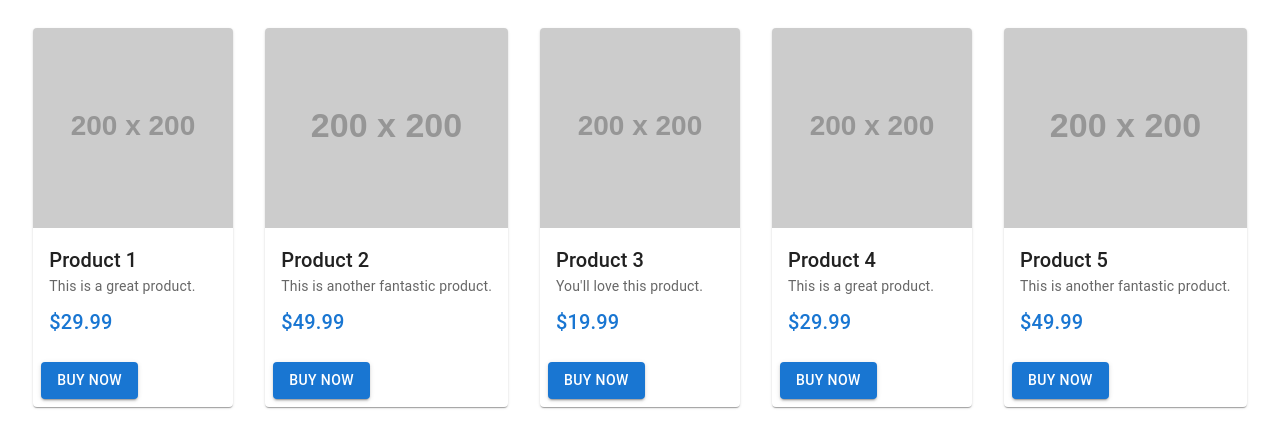
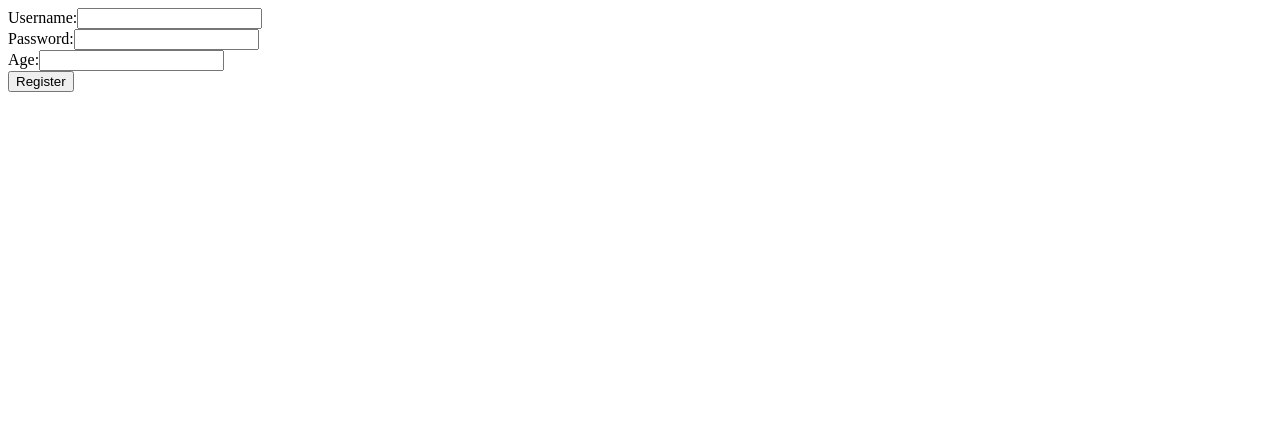
Before and after one commit to Pramoth-N/React-lab, a React (Vite) app in the folder react-lab/: page / in a window 1280 px wide. Shown: the top 448 px of the page. Built offline with nearby package versions, Linux system fonts and the light colour scheme.

Commit message:
From validation

```diff
--- a/react-lab/src/App.jsx
+++ b/react-lab/src/App.jsx
@@ -4,12 +4,14 @@ import LikeButton from './Components/Question2/LikeButton';
 import LoginStatus from './Components/Question3/LoginStatus';
 import TaskList from './Components/Question4/TaskList';
 import ProductList from './Components/Question5/ProductList';
+import EventRegistrationForm from './Components/Question6/Q1/EventRegistrationForm';
+import UserRegistrationForm from './Components/Question6/Q3/UserRegistrationForm';
 function App() {
 
   return (
     <>
       <div>
-        <ProductList/>
+        <UserRegistrationForm/>
       </div>
     </>
   )
--- /dev/null
+++ b/react-lab/src/Components/Question6/Q1/EventRegistrationForm.jsx
@@ -0,0 +1,111 @@
+
+// Q1 and Q2 are similar.
+
+import React, { useState } from 'react';
+
+const EventRegistrationForm = () => {
+  const [formData, setFormData] = useState({
+    name: '',
+    email: '',
+    phone: '',
+  });
+
+  const [errors, setErrors] = useState({
+    name: '',
+    email: '',
+    phone: '',
+  });
+
+  const validateName = (name) => {
+    if (!name.match(/^[a-zA-Z\s]{3,}$/)) {
+      return 'Name should only contain letters and be at least 3 characters long.';
+    }
+    return '';
+  };
+
+  const validateEmail = (email) => {
+    const emailRegex = /^[^\s@]+@[^\s@]+\.[^\s@]+$/;
+    if (!emailRegex.test(email)) {
+      return 'Invalid email format.';
+    }
+    return '';
+  };
+
+  const validatePhone = (phone) => {
+    if (!phone.match(/^\d{10}$/)) {
+      return 'Phone number should be exactly 10 digits.';
+    }
+    return '';
+  };
+
+  const handleChange = (e) => {
+    const { name, value } = e.target;
+    setFormData({ ...formData, [name]: value });
+
+    var error = '';
+    if (name === 'name') {
+      error = validateName(value);
+    } else if (name === 'email') {
+      error = validateEmail(value);
+    } else if (name === 'phone') {
+      error = validatePhone(value);
+    }
+    setErrors({ ...errors, [name]: error });
+  };
+
+  const handleSubmit = (e) => {
+    e.preventDefault();
+    const nameError = validateName(formData.name);
+    const emailError = validateEmail(formData.email);
+    const phoneError = validatePhone(formData.phone);
+
+    if (nameError || emailError || phoneError) {
+      setErrors({ name: nameError, email: emailError, phone: phoneError });
+    } else {
+      alert('Form submitted successfully!');
+    }
+  };
+
+  return (
+    <form onSubmit={handleSubmit}>
+      <div>
+        <label>Name:</label>
+        <input
+          type="text"
+          name="name"
+          value={formData.name}
+          onChange={handleChange}
+        />
+        {errors.name && <p style={{ color: 'red' }}>{errors.name}</p>}
+      </div>
+
+      <div>
+        <label>Email:</label>
+        <input
+          type="email"
+          name="email"
+          value={formData.email}
+          onChange={handleChange}
+        />
+        {errors.email && <p style={{ color: 'red' }}>{errors.email}</p>}
+      </div>
+
+      <div>
+        <label>Phone:</label>
+        <input
+          type="text"
+          name="phone"
+          value={formData.phone}
+          onChange={handleChange}
+        />
+        {errors.phone && <p style={{ color: 'red' }}>{errors.phone}</p>}
+      </div>
+
+      <button type="submit" disabled={errors.name || errors.email || errors.phone}>
+        Submit
+      </button>
+    </form>
+  );
+};
+
+export default EventRegistrationForm;
--- /dev/null
+++ b/react-lab/src/Components/Question6/Q3/UserRegistrationForm.jsx
@@ -0,0 +1,110 @@
+import React, { useState } from 'react';
+
+const UserRegistrationForm = () => {
+  const [formData, setFormData] = useState({
+    username: '',
+    password: '',
+    age: '',
+  });
+
+  const [errors, setErrors] = useState({
+    username: '',
+    password: '',
+    age: '',
+  });
+
+  const validateUsername = (username) => {
+    if (!username.match(/^[a-z]{5}$/)) {
+      return 'Username must be exactly 5 lowercase letters.';
+    }
+    return '';
+  };
+
+  const validatePassword = (password) => {
+      const passwordRegex = /^(?=.*[A-Z])(?=.*\d)[A-Za-z\d]{8,}$/;
+
+      // both are correct validations
+
+      if (!passwordRegex.test(password)) {
+    //   if(!password.match(/^(?=.*[A-Z])(?=.*\d)[A-Za-z\d]{8,}$/)) {
+      return 'Password must be at least 8 characters long, contain 1 uppercase letter and 1 number.';
+    }
+    return '';
+  };
+
+  const validateAge = (age) => {
+    const ageInt = parseInt(age, 10);
+    if (isNaN(ageInt) || ageInt < 20 || ageInt > 40) {
+      return 'Age must be an integer between 20 and 40.';
+    }
+    return '';
+  };
+
+  const handleChange = (e) => {
+    const { name, value } = e.target;
+    setFormData({ ...formData, [name]: value });
+
+    let error = '';
+    if (name === 'username') error = validateUsername(value);
+    if (name === 'password') error = validatePassword(value);
+    if (name === 'age') error = validateAge(value);
+
+    setErrors({ ...errors, [name]: error });
+  };
+
+  const handleSubmit = (e) => {
+    e.preventDefault();
+    const usernameError = validateUsername(formData.username);
+    const passwordError = validatePassword(formData.password);
+    const ageError = validateAge(formData.age);
+
+    if (usernameError || passwordError || ageError) {
+      setErrors({ username: usernameError, password: passwordError, age: ageError });
+    } else {
+      alert('Registration successful!');
+    }
+  };
+
+  return (
+    <form onSubmit={handleSubmit}>
+      <div>
+        <label>Username:</label>
+        <input
+          type="text"
+          name="username"
+          value={formData.username}
+          onChange={handleChange}
+        />
+        {errors.username && <p style={{ color: 'red' }}>{errors.username}</p>}
+      </div>
+
+      <div>
+        <label>Password:</label>
+        <input
+          type="password"
+          name="password"
+          value={formData.password}
+          onChange={handleChange}
+        />
+        {errors.password && <p style={{ color: 'red' }}>{errors.password}</p>}
+      </div>
+
+      <div>
+        <label>Age:</label>
+        <input
+          type="text"
+          name="age"
+          value={formData.age}
+          onChange={handleChange}
+        />
+        {errors.age && <p style={{ color: 'red' }}>{errors.age}</p>}
+      </div>
+
+      <button type="submit" disabled={errors.username || errors.password || errors.age}>
+        Register
+      </button>
+    </form>
+  );
+};
+
+export default UserRegistrationForm;
```
